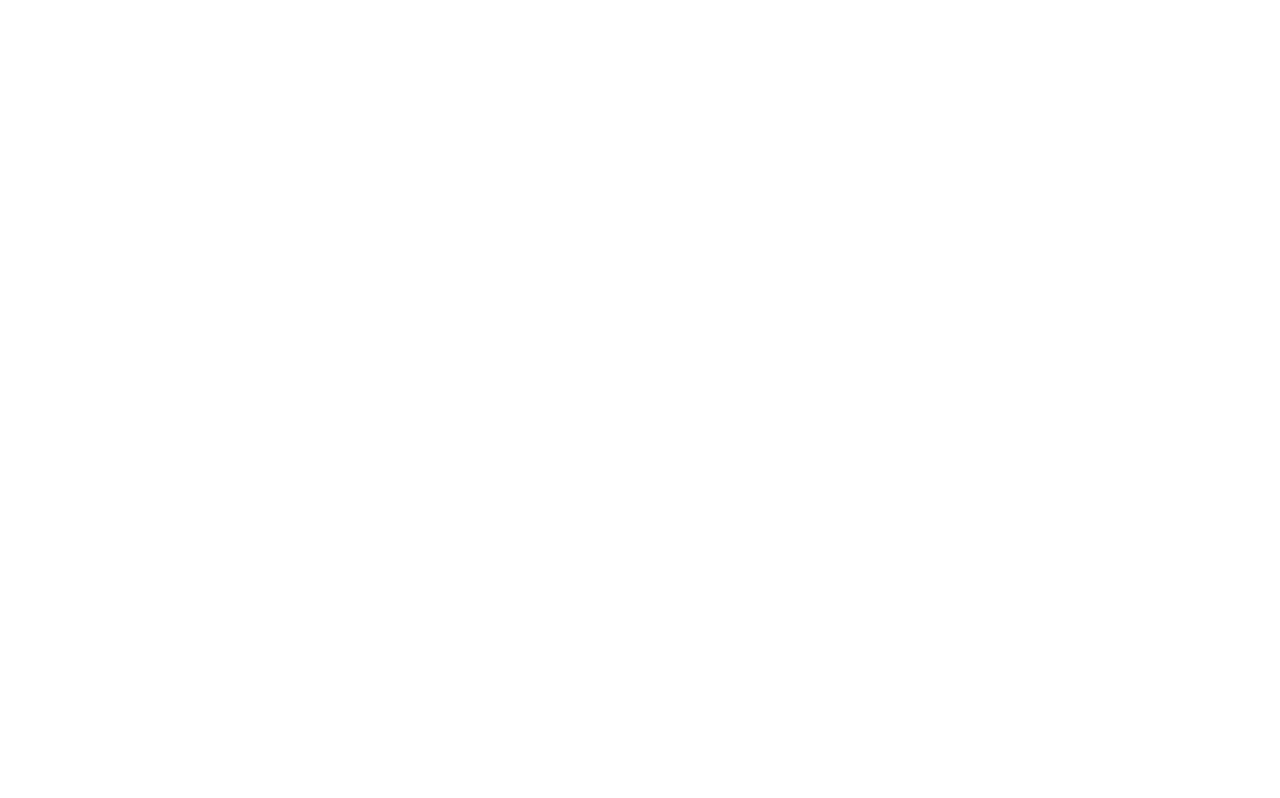
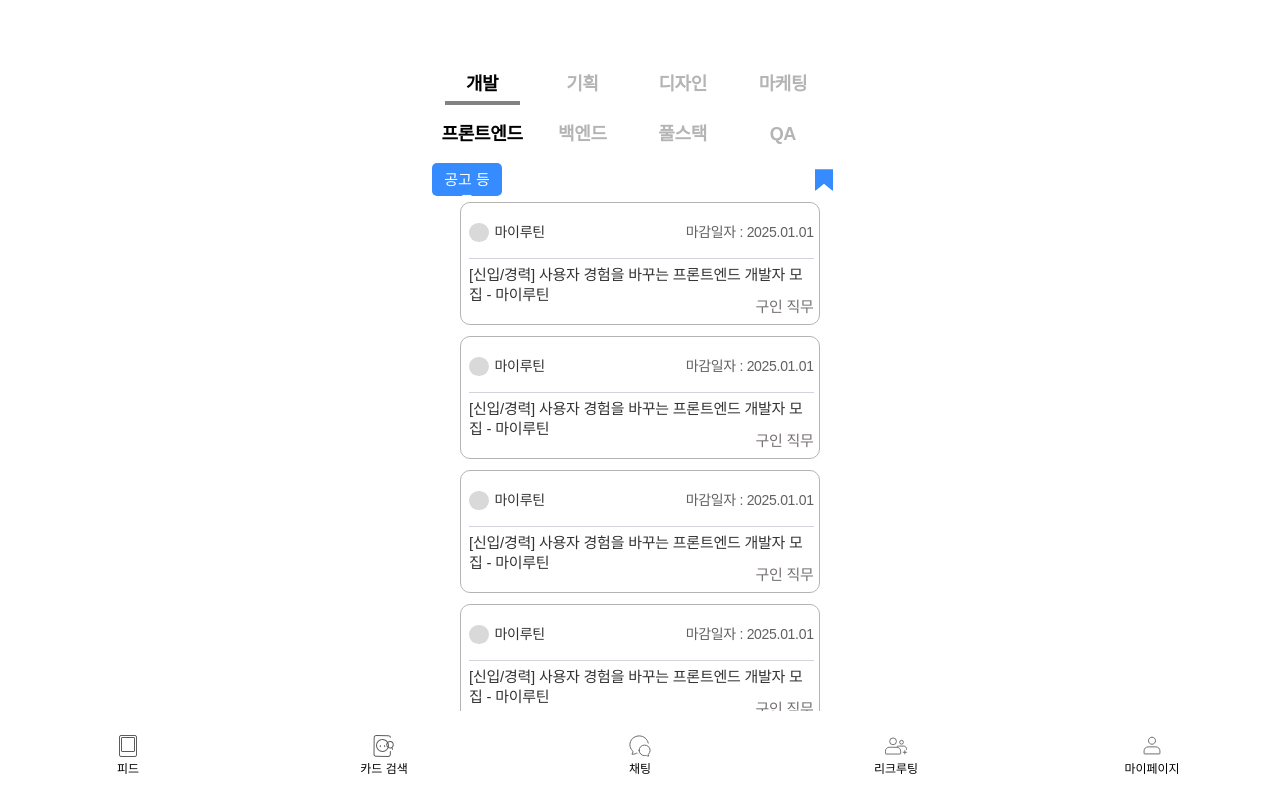
Before and after one commit to potato637/myfit-front, a React (Vite) app: page / in a window 1280 px wide. Shown: the top 798 px of the page. Built offline with nearby package versions, Linux system fonts and the light colour scheme; a web font is replaced by a local one.

Commit message:
navbar 픽스

```diff
--- a/src/App.tsx
+++ b/src/App.tsx
@@ -1,5 +1,13 @@
+import BottomNav from "./components/layouts/BottomNav";
+import Recruiting from "./pages/recruiting/Recruiting";
+
 function App() {
-  return <div className="font-sans max-w-md mx-auto w-full min-h-screen"></div>;
+  return (
+    <div className="font-sans max-w-md mx-auto w-full min-h-screen">
+      <Recruiting />
+      <BottomNav />
+    </div>
+  );
 }
 
 export default App;
--- a/src/components/layouts/BottomNav.tsx
+++ b/src/components/layouts/BottomNav.tsx
@@ -1,6 +1,6 @@
 function BottomNav() {
   return (
-    <div className="w-full h-[89px] fixed bottom-0 left-0 right-0 ct-center">
+    <div className="w-full h-[89px] fixed bottom-0 left-0 right-0 ct-center bg-white">
       <div className="flex-1 ct-center flex-col gap-1">
         <img
           src="/assets/bottom-nav/feed.svg"
--- a/src/pages/recruiting/Recruiting.tsx
+++ b/src/pages/recruiting/Recruiting.tsx
@@ -50,7 +50,9 @@
           className="w-[18px] h-[22px]"
         />
       </div>
-      <div className="flex flex-col mt-[6px] gap-[11px] items-center">
+      <div className="flex flex-col mt-[6px] gap-[11px] items-center mb-[89px]">
+        <RecruitCard />
+        <RecruitCard />
         <RecruitCard />
         <RecruitCard />
         <RecruitCard />
```
